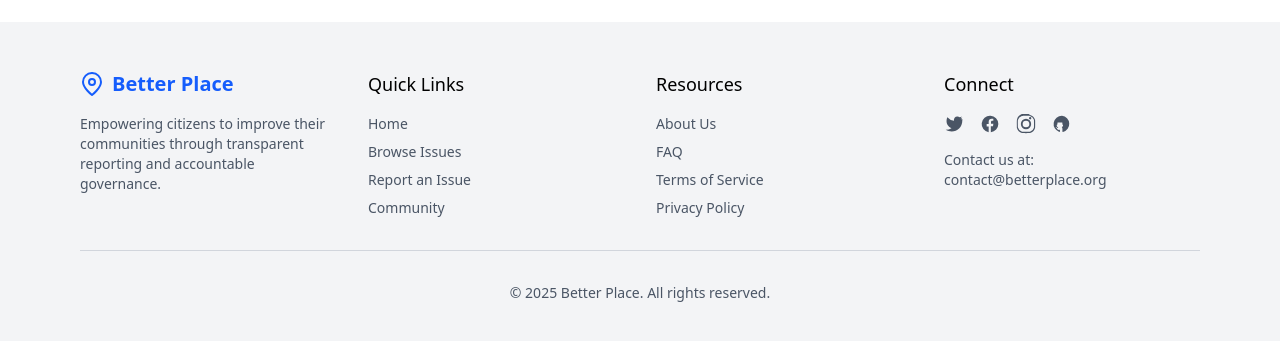
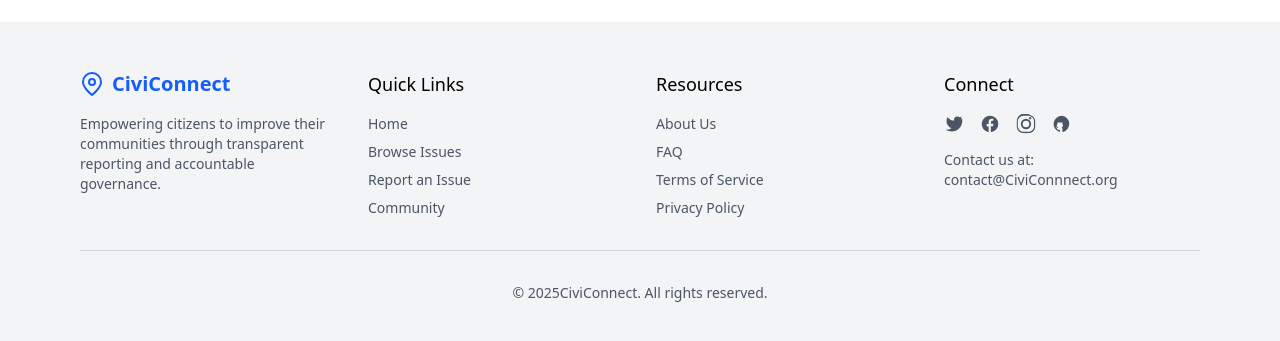
Before and after one commit to Ramsundhar-88/Civiconnect, a React (Vite) app in the folder frontend/: page /login in a window 1280 px wide. Shown: the part 878-1219 px from the top of the page. Built offline with nearby package versions, Linux system fonts and the light colour scheme.

Commit message:
Fixed typo errors

```diff
--- a/frontend/src/components/footer.jsx
+++ b/frontend/src/components/footer.jsx
@@ -15,7 +15,7 @@ const Footer = () => {
                 <path d="M21 10c0 6-9 13-9 13S3 16 3 10a9 9 0 1118 0z" />
                 <circle cx="12" cy="10" r="3" />
               </svg>
-              <span className="font-semibold">Better Place</span>
+              <span className="font-semibold">CiviConnect</span>
             </a>
             <p className="text-gray-600 text-sm">
               Empowering citizens to improve their communities through transparent reporting and accountable governance.
@@ -78,8 +78,8 @@ const Footer = () => {
             <div className="mt-4">
               <p className="text-gray-600 text-sm">
                 Contact us at:{" "}
-                <a href="mailto:contact@betterplace.org" className="hover:text-blue-600">
-                  contact@betterplace.org
+                <a href="mailto:contact@CiviConnnect.org" className="hover:text-blue-600">
+                  contact@CiviConnnect.org
                 </a>
               </p>
             </div>
@@ -89,7 +89,7 @@ const Footer = () => {
         {/* Bottom text */}
         <div className="mt-8 pt-8 border-t border-gray-300">
           <p className="text-center text-gray-600 text-sm">
-            &copy; {currentYear} Better Place. All rights reserved.
+            &copy; {currentYear}CiviConnect. All rights reserved.
           </p>
         </div>
       </div>
```
